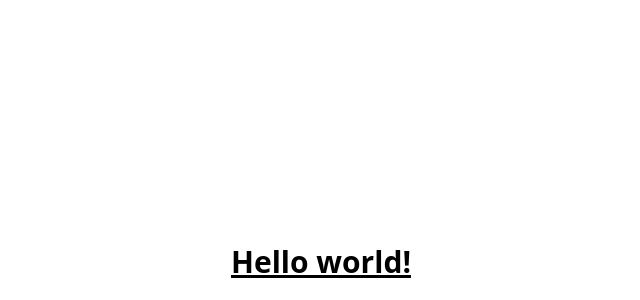
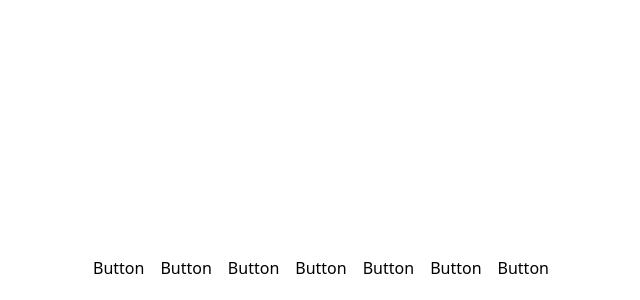
Before and after one commit to anoopraju31/100xdevs_cohort, a React (Vite) app in the folder week 7/assignments/2_background_changer/: page / in a window 1280 px wide. Shown: the part 500-800 px from the top of the page, without its empty margins (319-959 px from the left). Built offline with nearby package versions, Linux system fonts and the light colour scheme.

Commit message:
Week 7 Assignments - 2. Background Changer - Button component - initial

```diff
--- a/week 7/assignments/2_background_changer/src/App.jsx
+++ b/week 7/assignments/2_background_changer/src/App.jsx
@@ -1,8 +1,16 @@
+import Button from './components/Button'
+
 const App = () => {
 	return (
 		<main className='h-screen flex justify-center items-end'>
 			<div className='p-5 flex items-center gap-4'>
-				<h1 className='text-3xl font-bold underline'>Hello world!</h1>
+				<Button />
+				<Button />
+				<Button />
+				<Button />
+				<Button />
+				<Button />
+				<Button />
 			</div>
 		</main>
 	)
--- /dev/null
+++ b/week 7/assignments/2_background_changer/src/components/Button.jsx
@@ -0,0 +1,5 @@
+const Button = () => {
+	return <div>Button</div>
+}
+
+export default Button
```
